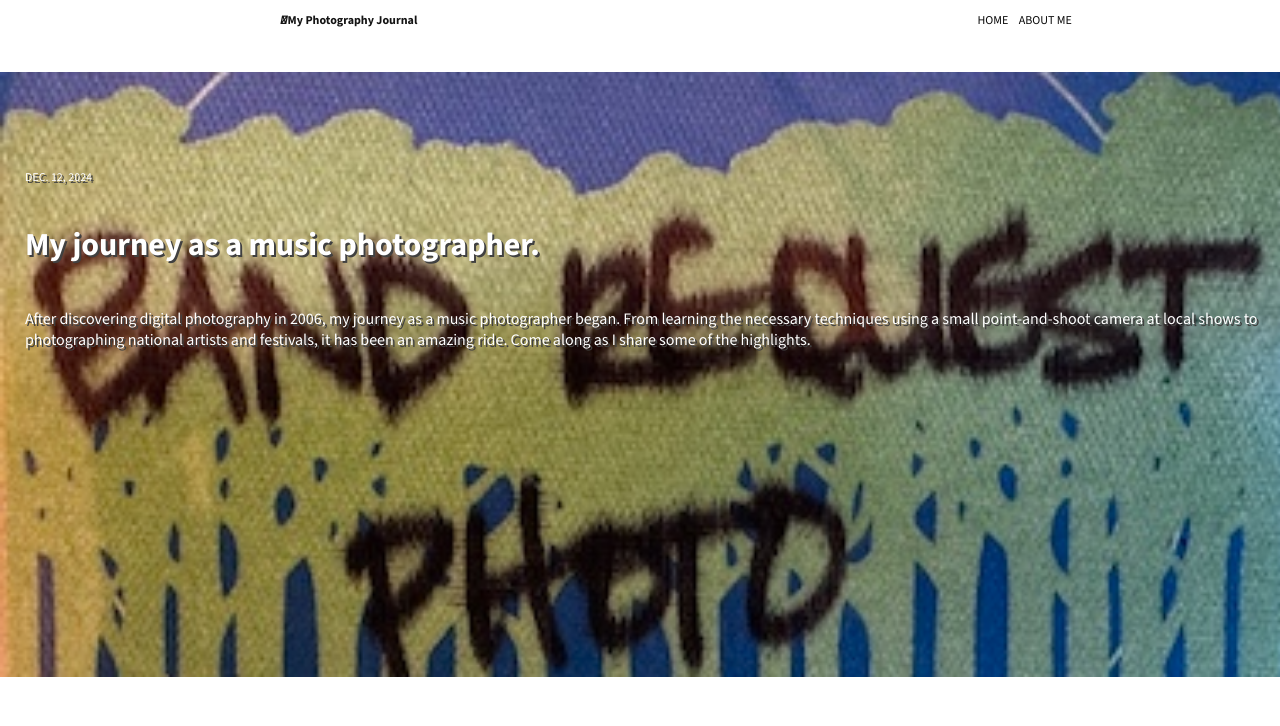
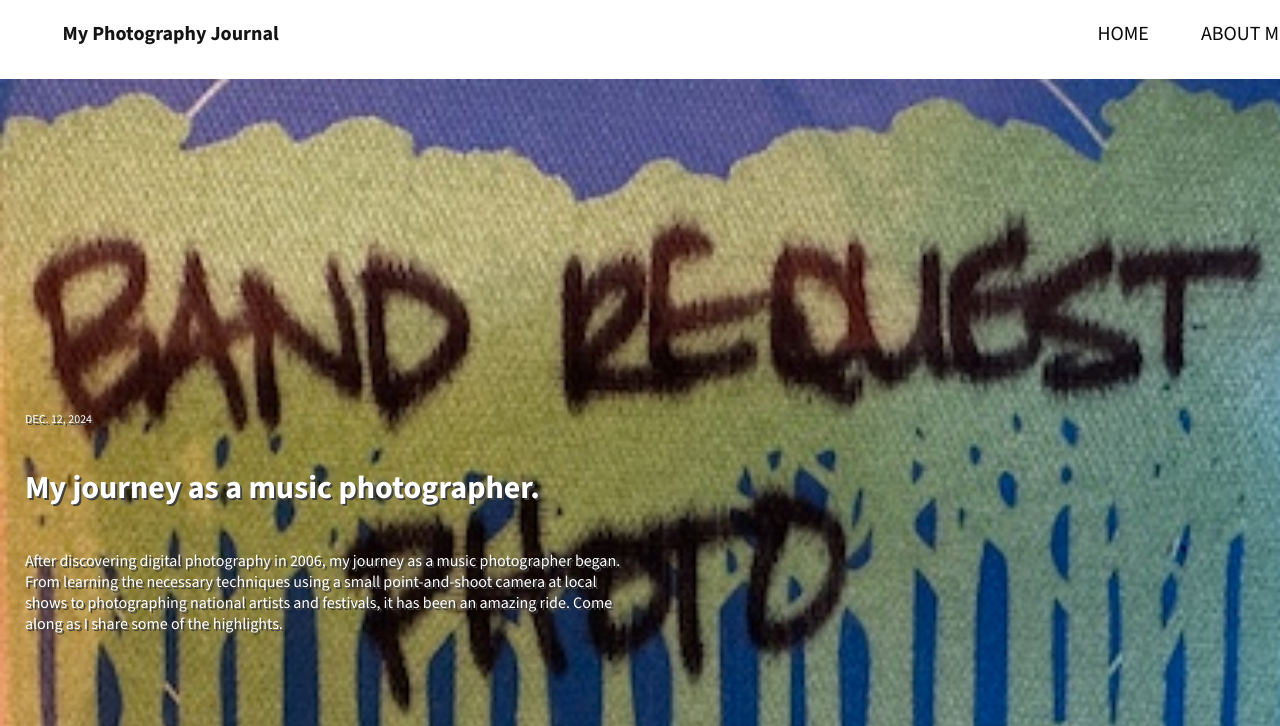
Before and after one commit to pirate032/learning-journal-solo-project, a website built with Vite: page index.html in a window 1280 px wide. Shown: the top 726 px of the page. Built offline with nearby package versions, Linux system fonts and the light colour scheme.

Commit message:
done with main page

```diff
--- a/css/style.css
+++ b/css/style.css
@@ -99,8 +99,16 @@ section {
 .blog-five,
 .blog-six {
     display: none;
+    margin-left: 1.25em;
+    margin-right: 1.25em;
 }
-
+.view-more {
+    text-transform: capitalize;
+    text-decoration-line: underline;
+    font-weight: bold;
+    margin-bottom: 1.5em;
+    text-align: center;
+}
 footer {
     grid-area: foot;
     display: flex;
@@ -119,23 +127,43 @@ footer {
 }
 
 @media(min-width: 1085px) {
+    header {
+        justify-content: space-between;
+        font-size: 1.25rem;
+    }
+    header p {
+        font-weight: bold;
+        margin-left: 3.125em;
+        margin-bottom: 0;
+    }
+    nav {
+        font-size: 1em;
+    }
+    .about-me {
+        margin-right: 3.125em;
+        margin-left: 2em;
+    }
     main {
         grid-area: main;
         display: grid;
         grid-template-columns: 1fr 1fr 1fr;
         gap: 1em;
         grid-template-areas:
-            "... ... ...."
+            ".... .... ...."
             "head head head"
             "hero hero hero"
             "one two thre"
             "four five six"
             "foot foot foot"
-            "... ... ....";
+            ".... more ...."
+            ".... .... ....";
     }
     .hero {
-        /* width: 100%; */
-        min-height: 500px;
+        min-height: 480px;
+        padding: 20em 1.25em 1.25em 1.56em;
+    }
+    .hero p {
+        max-width: 600px;
     }
     .blog-one {
         grid-area: one;
@@ -158,4 +186,7 @@ footer {
         display: block;
         grid-area: six;
     }
+    .view-more {
+        grid-area: more;
+    }
 }
--- a/index.html
+++ b/index.html
@@ -14,10 +14,14 @@
 
     <body>
         <header>
-            <p><i class="fa-solid fa-comment-dots"></i>My Photography Journal</p>
+            <p>
+                <!-- <i class="fa-solid fa-comment-dots"></i> -->
+                <!-- <i class="fa-solid fa-guitar"></i> -->
+                My Photography Journal
+            </p>
             <nav>
                 <a href="#" class="home-link">Home</a>
-                <a href="#">About Me</a>
+                <a href="#" class="about-me">About Me</a>
             </nav>
         </header>
 
@@ -94,6 +98,10 @@
                 </p>
             </section>
 
+            <div class="view-more">
+                <a href="#" class="view-more">View More</a>
+            </div>
+
         </main>
 
         <footer>
```
